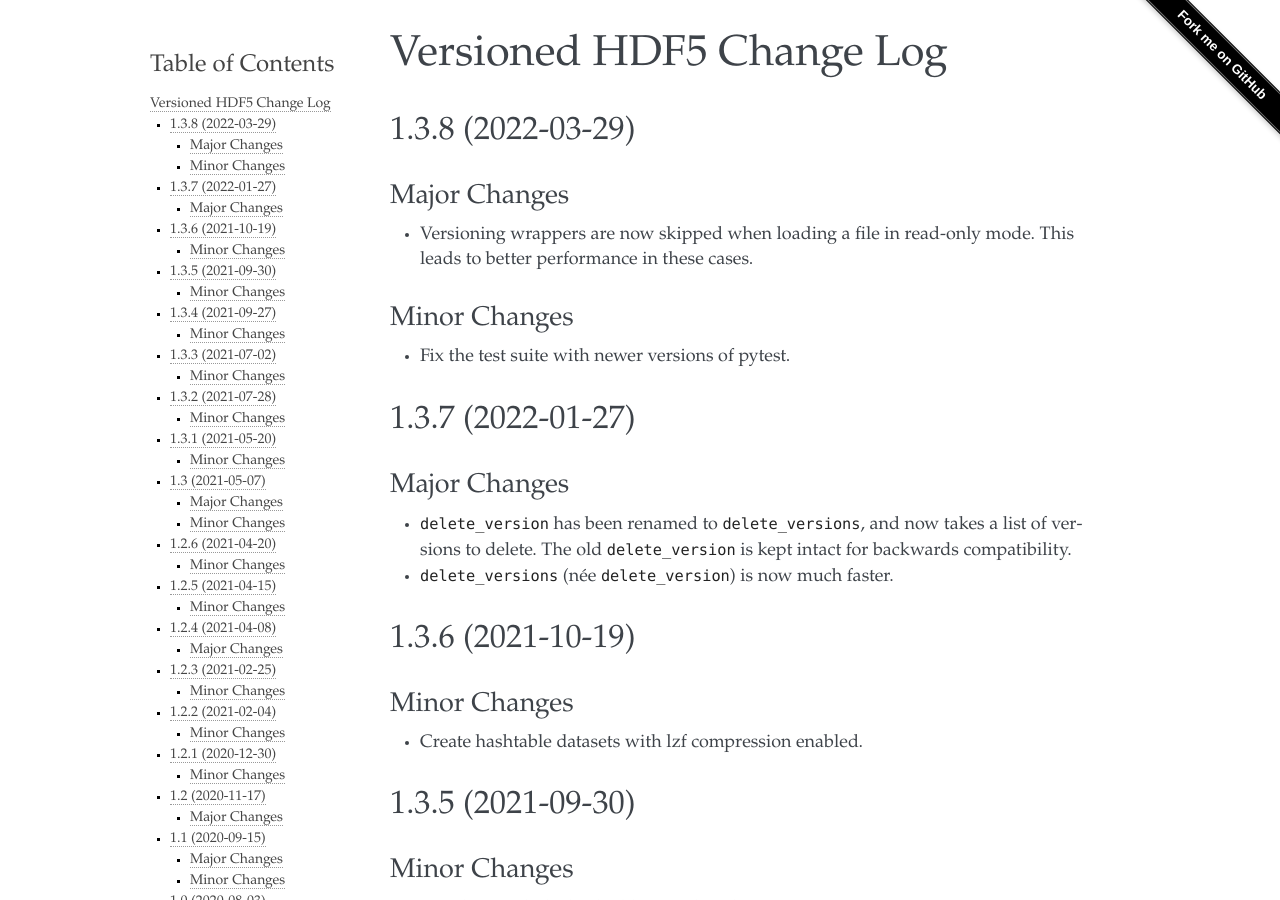
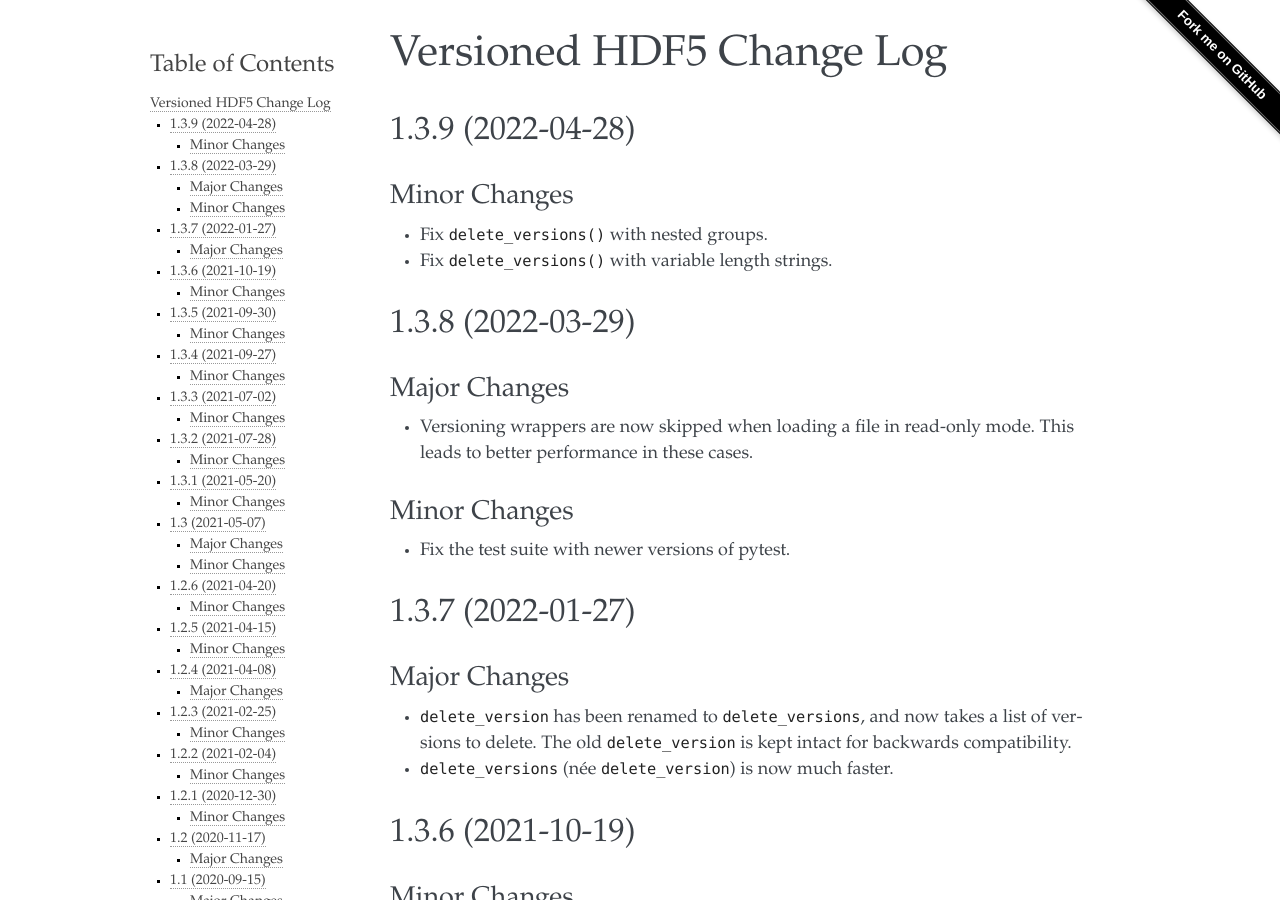
Before and after one commit to deshaw/versioned-hdf5, a Sphinx documentation site: the page built from docs/changelog.md, in a window 1280 px wide and 900 px high. Built offline with Sphinx 7.4.7, drawn with Linux system fonts in a browser that asks for light colours.

Commit message:
Add a changelog for 1.3.9

```diff
--- a/docs/changelog.md
+++ b/docs/changelog.md
@@ -1,5 +1,12 @@
 Versioned HDF5 Change Log
 =========================
+
+## 1.3.9 (2022-04-28)
+
+### Minor Changes
+
+- Fix `delete_versions()` with nested groups.
+- Fix `delete_versions()` with variable length strings.
 
 ## 1.3.8 (2022-03-29)
 
```
